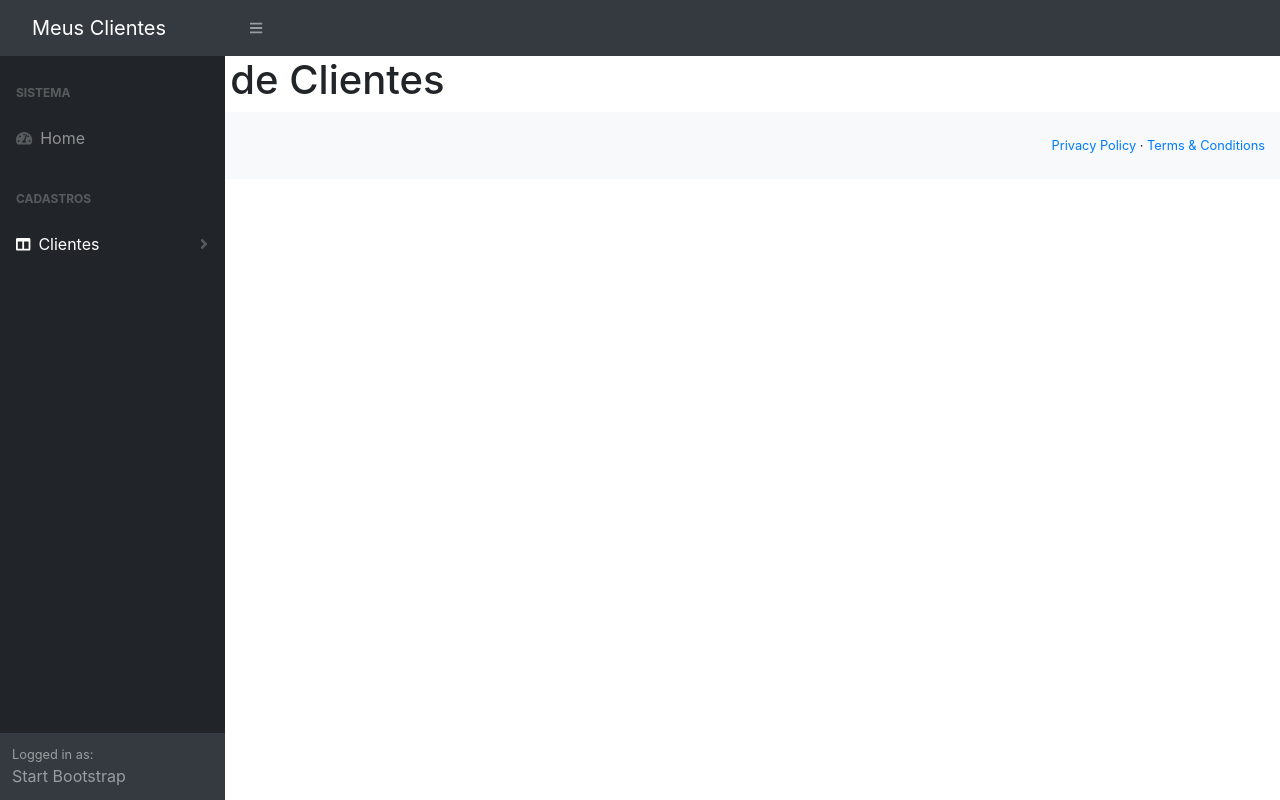
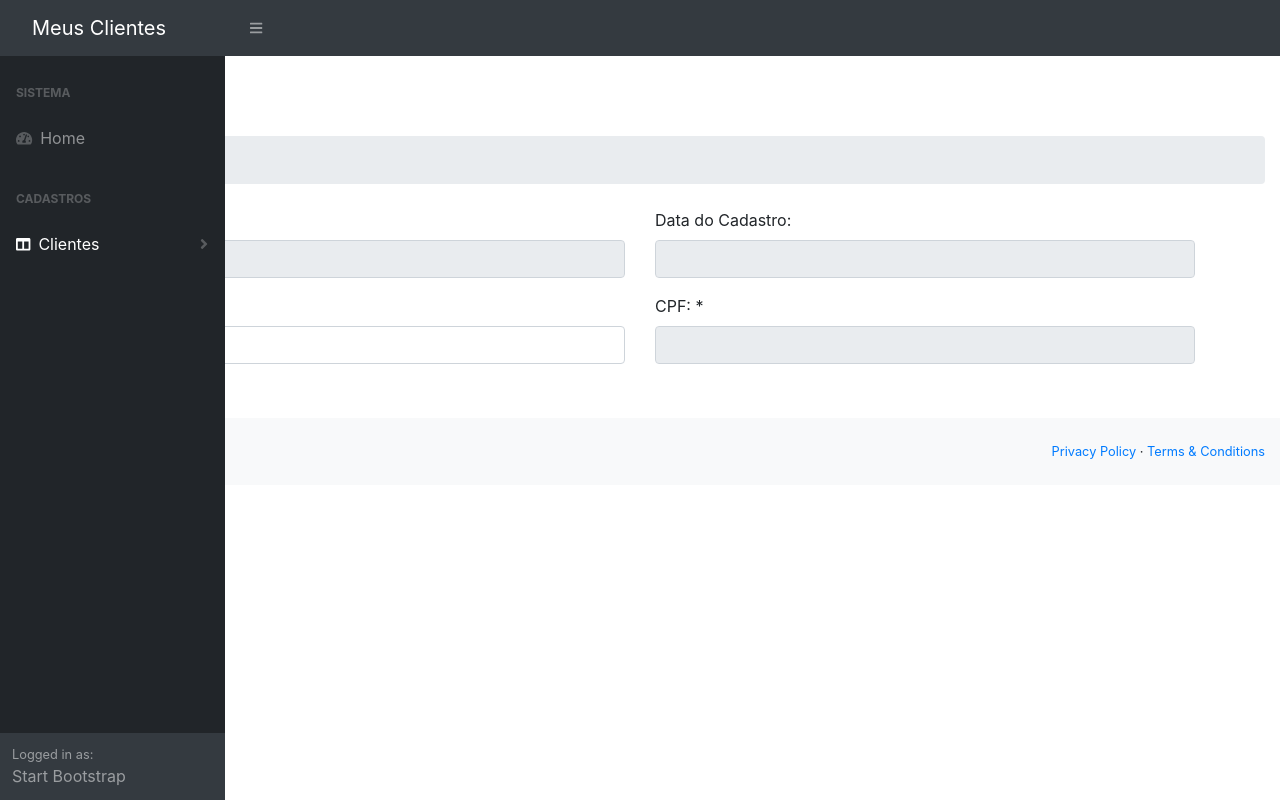
Before and after one commit to espeditomelo/clientes-app, an Angular app: page /clientes-form in a window 1280 px wide. Built offline with nearby package versions, Linux system fonts and the light colour scheme.

Commit message:
add  databind para id, dataCadastro, nome e cpf

```diff
--- a/src/app/app.module.ts
+++ b/src/app/app.module.ts
@@ -7,6 +7,7 @@ import { AppComponent } from './app.component';
 import { TemplateModule } from './template/template.module';
 import { HomeComponent } from './home/home.component';
 import { ClientesModule } from './clientes/clientes.module';
+import { FormsModule } from '@angular/forms';
 
 @NgModule({
   declarations: [
--- /dev/null
+++ b/src/app/clientes/cliente.ts
@@ -0,0 +1,8 @@
+export class Cliente {
+
+  id: number;
+  nome: string;
+  cpf: string;
+  dataCadastro: string;
+
+}
--- a/src/app/clientes/clientes-form/clientes-form.component.html
+++ b/src/app/clientes/clientes-form/clientes-form.component.html
@@ -1 +1,45 @@
-<h1>Formulário de Clientes</h1>
+<h1 class="mt-4">Clientes</h1>
+<ol class="breadcrumb mb-4">
+  <li class="breadcrumb-item active">Cadastro</li>
+</ol>
+<div class="container">
+  <form>
+    <div class="row">
+      <div class="col-md-6">
+        <div class="form-group">
+          <label>ID:</label>
+          <input type="text" class="form-control" [ngModel]="cliente.cpf" name="cpf" disabled="true">
+        </div>
+      </div>
+      <div class="col-md-6">
+        <div class="form-group">
+          <label>Data do Cadastro:</label>
+          <input type="text" class="form-control" [ngModel]="cliente.dataCadastro" name="dataCadastro" disabled="true">
+        </div>
+      </div>
+    </div>
+    <div class="row">
+      <div class="col-md-6">
+        <div class="form-group">
+          <label>Nome: *</label>
+          <input type="text" class="form-control" [(ngModel)]="cliente.nome" name="nome">
+        </div>
+      </div>
+      <div class="col-md-6">
+        <div class="form-group">
+          <label>CPF: *</label>
+          <input type="text" class="form-control" [(ngModel)]="cliente.cpf" name="cpf">
+        </div>
+      </div>
+    </div>
+
+    <div class="row">
+      <div class="col-md-2">
+        <button type="submit" class="btn btn-success" (click)="clicar()">
+          <i class="fa-save">Salvar</i>
+        </button>
+      </div>
+    </div>
+
+  </form>
+</div>
--- a/src/app/clientes/clientes-form/clientes-form.component.ts
+++ b/src/app/clientes/clientes-form/clientes-form.component.ts
@@ -1,4 +1,6 @@
 import { Component, OnInit } from '@angular/core';
+
+import { Cliente } from '../cliente';
 
 @Component({
   selector: 'app-clientes-form',
@@ -7,9 +9,17 @@ import { Component, OnInit } from '@angular/core';
 })
 export class ClientesFormComponent implements OnInit {
 
-  constructor() { }
+  cliente: Cliente;
+
+  constructor() {
+    this.cliente = new Cliente();
+   }
 
   ngOnInit(): void {
   }
 
+  clicar() {
+    console.log(this.cliente);
+  }
+
 }
--- a/src/app/clientes/clientes.module.ts
+++ b/src/app/clientes/clientes.module.ts
@@ -1,5 +1,6 @@
 import { NgModule } from '@angular/core';
 import { CommonModule } from '@angular/common';
+import { FormsModule } from '@angular/forms';
 
 import { ClientesRoutingModule } from './clientes-routing.module';
 import { ClientesFormComponent } from './clientes-form/clientes-form.component';
@@ -9,7 +10,8 @@ import { ClientesFormComponent } from './clientes-form/clientes-form.component';
   declarations: [ClientesFormComponent],
   imports: [
     CommonModule,
-    ClientesRoutingModule
+    ClientesRoutingModule,
+    FormsModule
   ],
   exports: [
     ClientesFormComponent
```
